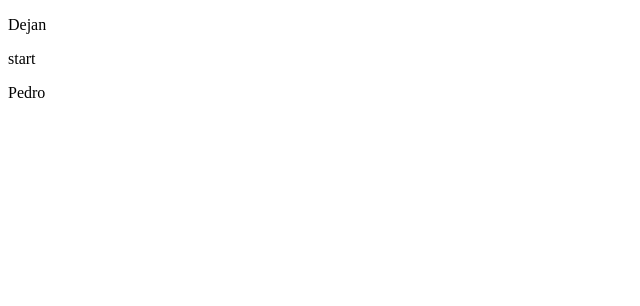
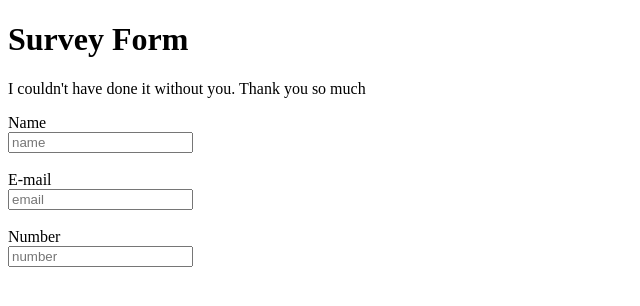
Before and after one commit to untouchablle/trial3, a plain HTML site: page index.html in a window 1280 px wide. Shown: the whole page, without its empty margins (0-640 px from the left). Drawn offline with Linux system fonts and the light colour scheme.

Commit message:
first commit

```diff
--- a/index.html
+++ b/index.html
@@ -7,8 +7,15 @@
   </head>
 
   <body>
-    <p>Dejan</p>
-    <p>start</p>
+    <h1 id = "title">Survey Form</h1>
+    <p id = "description">I couldn't have done it without you. Thank you so much</p>
+    <form id = "survey-form">
+       <label id = "name-label" for = "name">Name</label><br>
+      <input id = "name" type = "text" name = "name" placeholder = "name" required><br><br>
+      <label id = "email-label" for = "email">E-mail</label><br>
+      <input id = "email" type = "email" name = "email" placeholder = "email" required><br><br>
+      <label id = "number-label" for = "number">Number</label><br>
+      <input id = "number" type = "number" name = "number" placeholder = "number"><br><br>
 
 
 
@@ -18,7 +25,8 @@
 
 
 
-    <p>Pedro</p>
+    </form>
+
 
 
 
```
